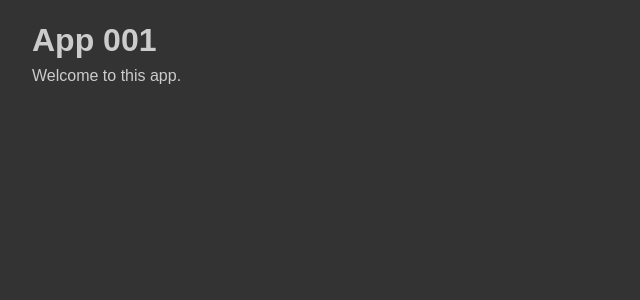
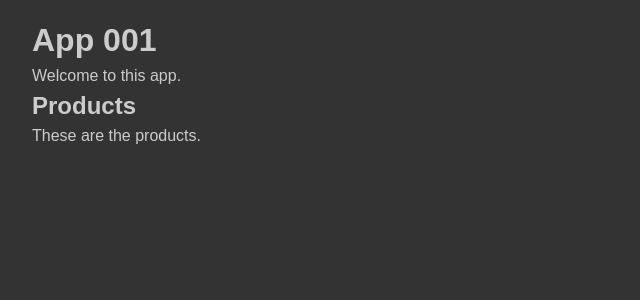
Before and after one commit to edwardtanguay/test-api-react-ts-002, a React (Vite) app: page / in a window 1280 px wide. Shown: the top 300 px of the page, without its empty margins (0-640 px from the left). Built offline with nearby package versions, Linux system fonts and the light colour scheme.

Commit message:
Add products

```diff
--- a/src/App.tsx
+++ b/src/App.tsx
@@ -1,9 +1,12 @@
+import { Products } from "./components/Products"
+
 function App() {
 
 	return (
 		<>
 		<h1>App 001</h1>
 		<p>Welcome to this app.</p>
+		<Products/>
 		</>
 	)
 }
--- /dev/null
+++ b/src/components/Products.tsx
@@ -0,0 +1,8 @@
+export const Products = () => {
+	return (
+		<>
+		<h2>Products</h2>
+		<p>These are the products.</p>
+		</>
+	)
+}
```
